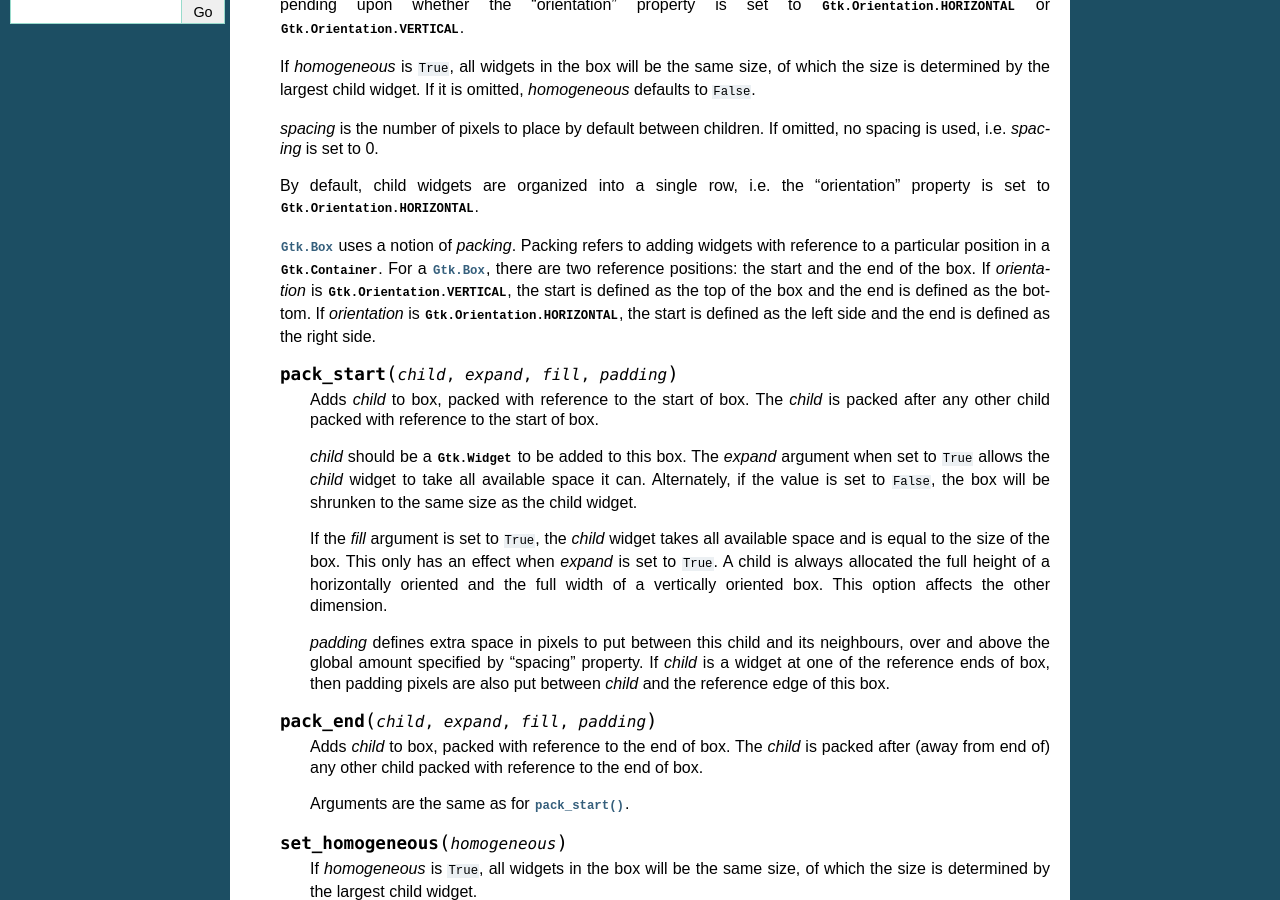
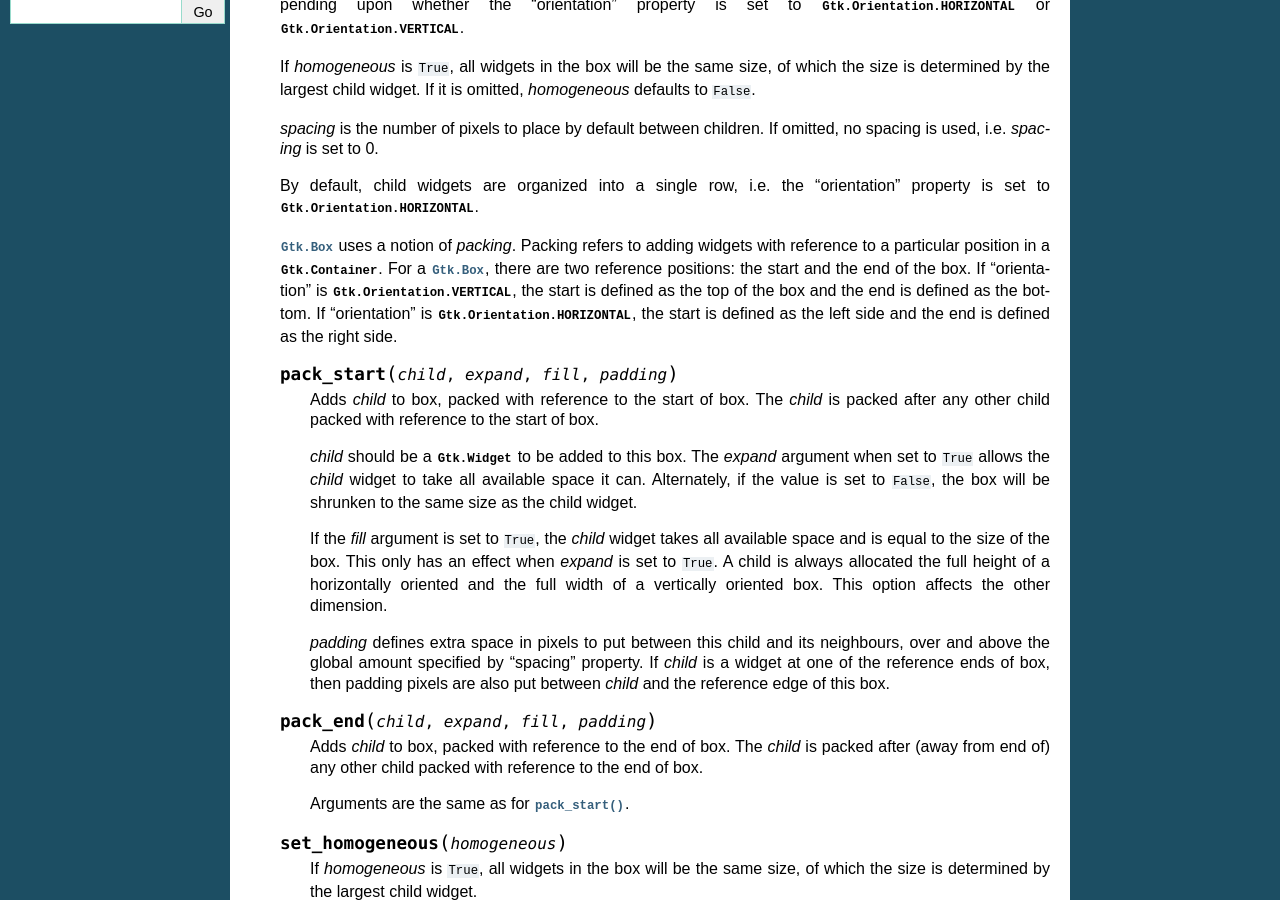
Before and after one commit to sebp/PyGObject-Tutorial, a Sphinx documentation site: the page built from source/layout.txt, in a window 1280 px wide and 900 px high, scrolled down 669 px. Built offline with Sphinx 7.4.7, drawn with Linux system fonts in a browser that asks for light colours.

```diff
--- a/source/layout.txt
+++ b/source/layout.txt
@@ -60,9 +60,9 @@ Box Objects
     widgets with reference to a particular position in a :class:`Gtk.Container`.
     For a :class:`Gtk.Box`, there are two reference positions: the start
     and the end of the box.
-    If *orientation* is :attr:`Gtk.Orientation.VERTICAL`, the start is defined
+    If "orientation" is :attr:`Gtk.Orientation.VERTICAL`, the start is defined
     as the top of the box and the end is defined as the bottom.
-    If *orientation* is :attr:`Gtk.Orientation.HORIZONTAL`, the start is defined
+    If "orientation" is :attr:`Gtk.Orientation.HORIZONTAL`, the start is defined
     as the left side and the end is defined as the right side.
 
     .. method:: pack_start(child, expand, fill, padding)
```
